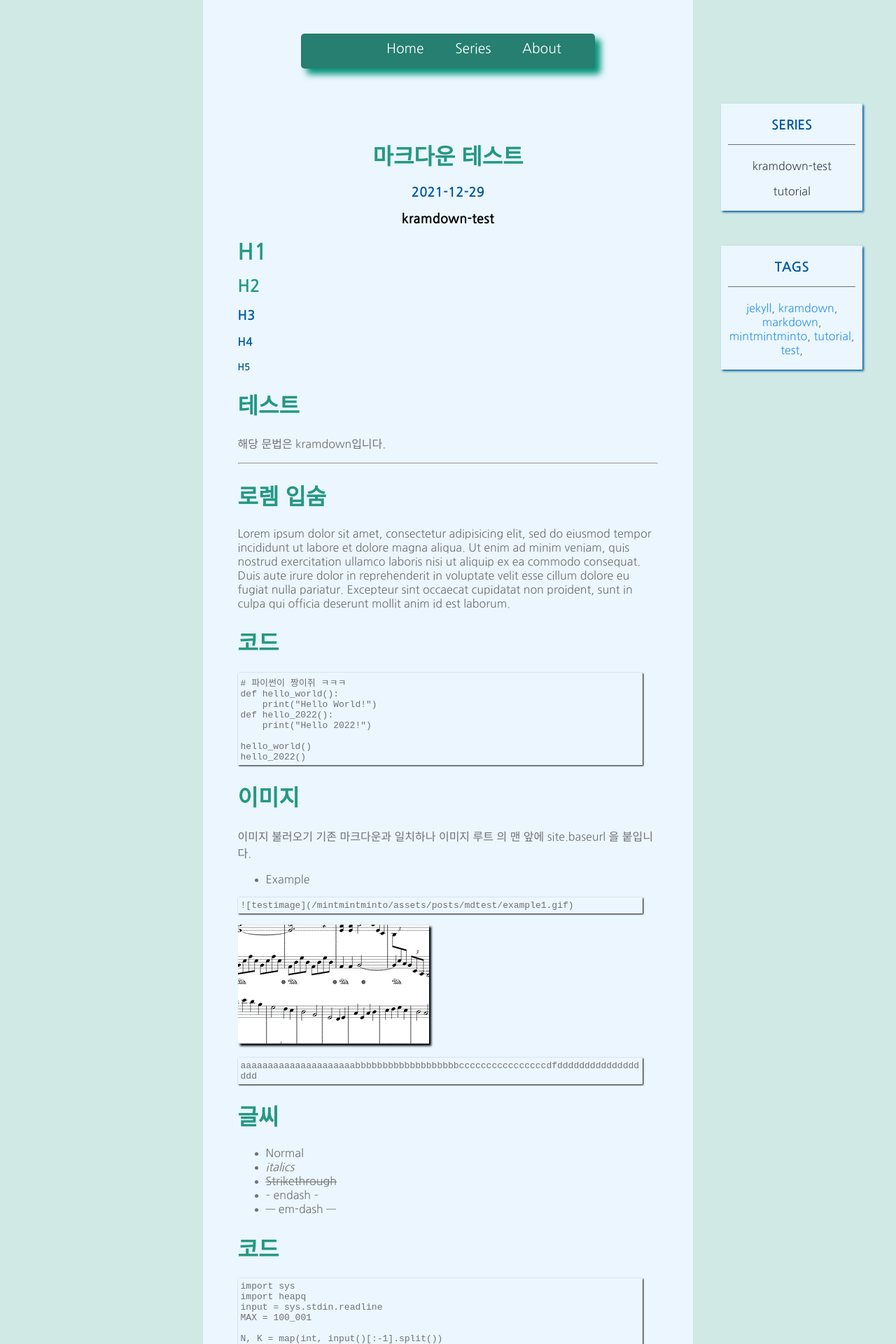
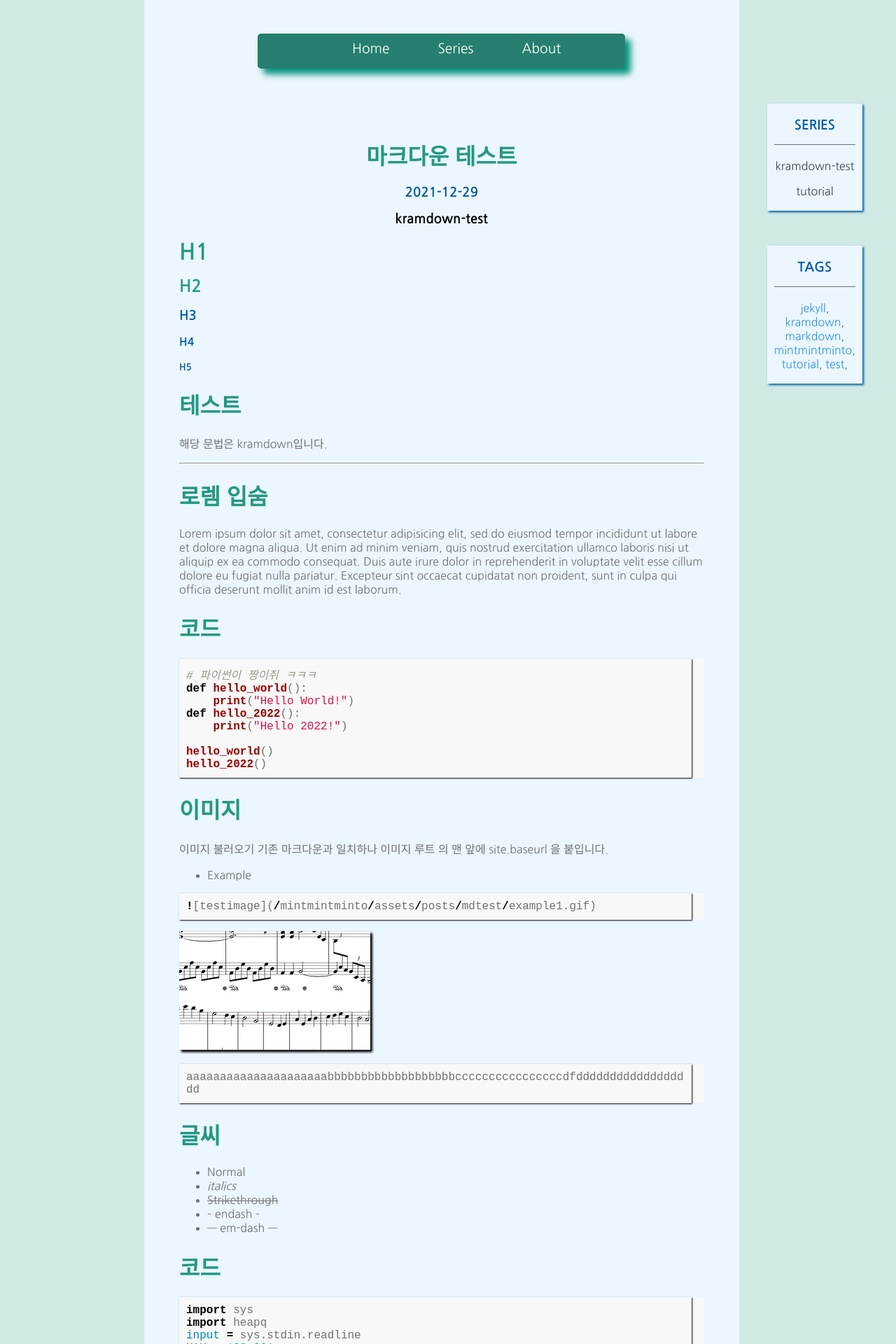
Before and after one commit to recoma96/mintmintminto, a Jekyll site: the page built from _posts/2021-12-30-markdown.markdown, in a window 1280 px wide. Shown: the top 1920 px of the page at 70% size. Built offline with Jekyll 4.4.1, drawn with Linux system fonts in a browser that asks for light colours; some web fonts are replaced.

Commit message:
Design: Test Code Highlight

```diff
--- a/_config.yml
+++ b/_config.yml
@@ -8,7 +8,7 @@ baseurl: "/mintmintminto"
 url: "https://vector-7.github.io"
 
 # For Test
-# host: 192.168.1.109
+host: 192.168.1.109
 
 theme: minima
 plugins:
--- a/_sass/base.scss
+++ b/_sass/base.scss
@@ -16,10 +16,11 @@ img {
 }
 pre {
     width: 95%;
-    padding: 4px;
+    padding: 10px;
     box-shadow: 1.3px 1px 2px black;
 }
 code {
+    font-family: 'Nanum Gothic Coding', monospace;
     white-space: pre-wrap;
 }
 .tag {
--- /dev/null
+++ b/_sass/code.scss
@@ -0,0 +1,209 @@
+.highlight table td { padding: 5px; }
+.highlight table pre { margin: 0; }
+.highlight .cm {
+  color: #999988;
+  font-style: italic;
+}
+.highlight .cp {
+  color: #999999;
+  font-weight: bold;
+}
+.highlight .c1 {
+  color: #999988;
+  font-style: italic;
+}
+.highlight .cs {
+  color: #999999;
+  font-weight: bold;
+  font-style: italic;
+}
+.highlight .c, .highlight .ch, .highlight .cd, .highlight .cpf {
+  color: #999988;
+  font-style: italic;
+}
+.highlight .gd {
+  color: #000000;
+  background-color: #ffdddd;
+}
+.highlight .ge {
+  color: #000000;
+  font-style: italic;
+}
+.highlight .gr {
+  color: #aa0000;
+}
+.highlight .gh {
+  color: #999999;
+}
+.highlight .gi {
+  color: #000000;
+  background-color: #ddffdd;
+}
+.highlight .go {
+  color: #888888;
+}
+.highlight .gp {
+  color: #555555;
+}
+.highlight .gs {
+  font-weight: bold;
+}
+.highlight .gu {
+  color: #aaaaaa;
+}
+.highlight .gt {
+  color: #aa0000;
+}
+.highlight .kc {
+  color: #000000;
+  font-weight: bold;
+}
+.highlight .kd {
+  color: #000000;
+  font-weight: bold;
+}
+.highlight .kn {
+  color: #000000;
+  font-weight: bold;
+}
+.highlight .kp {
+  color: #000000;
+  font-weight: bold;
+}
+.highlight .kr {
+  color: #000000;
+  font-weight: bold;
+}
+.highlight .kt {
+  color: #445588;
+  font-weight: bold;
+}
+.highlight .k, .highlight .kv {
+  color: #000000;
+  font-weight: bold;
+}
+.highlight .mf {
+  color: #009999;
+}
+.highlight .mh {
+  color: #009999;
+}
+.highlight .il {
+  color: #009999;
+}
+.highlight .mi {
+  color: #009999;
+}
+.highlight .mo {
+  color: #009999;
+}
+.highlight .m, .highlight .mb, .highlight .mx {
+  color: #009999;
+}
+.highlight .sa {
+  color: #000000;
+  font-weight: bold;
+}
+.highlight .sb {
+  color: #d14;
+}
+.highlight .sc {
+  color: #d14;
+}
+.highlight .sd {
+  color: #d14;
+}
+.highlight .s2 {
+  color: #d14;
+}
+.highlight .se {
+  color: #d14;
+}
+.highlight .sh {
+  color: #d14;
+}
+.highlight .si {
+  color: #d14;
+}
+.highlight .sx {
+  color: #d14;
+}
+.highlight .sr {
+  color: #009926;
+}
+.highlight .s1 {
+  color: #d14;
+}
+.highlight .ss {
+  color: #990073;
+}
+.highlight .s, .highlight .dl {
+  color: #d14;
+}
+.highlight .na {
+  color: #008080;
+}
+.highlight .bp {
+  color: #999999;
+}
+.highlight .nb {
+  color: #0086B3;
+}
+.highlight .nc {
+  color: #445588;
+  font-weight: bold;
+}
+.highlight .no {
+  color: #008080;
+}
+.highlight .nd {
+  color: #3c5d5d;
+  font-weight: bold;
+}
+.highlight .ni {
+  color: #800080;
+}
+.highlight .ne {
+  color: #990000;
+  font-weight: bold;
+}
+.highlight .nf, .highlight .fm {
+  color: #990000;
+  font-weight: bold;
+}
+.highlight .nl {
+  color: #990000;
+  font-weight: bold;
+}
+.highlight .nn {
+  color: #555555;
+}
+.highlight .nt {
+  color: #000080;
+}
+.highlight .vc {
+  color: #008080;
+}
+.highlight .vg {
+  color: #008080;
+}
+.highlight .vi {
+  color: #008080;
+}
+.highlight .nv, .highlight .vm {
+  color: #008080;
+}
+.highlight .ow {
+  color: #000000;
+  font-weight: bold;
+}
+.highlight .o {
+  color: #000000;
+  font-weight: bold;
+}
+.highlight .w {
+  color: #bbbbbb;
+}
+.highlight {
+  background-color: #f8f8f8;
+}
--- a/assets/css/main.scss
+++ b/assets/css/main.scss
@@ -5,6 +5,7 @@
 // font-family: 'Noto Sans KR', sans-serif;
 @import url('https://fonts.googleapis.com/css2?family=Noto+Sans+KR:wght@100;300;400;500;700;900&display=swap');
 @import url('https://fonts.googleapis.com/css2?family=Nanum+Gothic:wght@400;700;800&family=Noto+Sans+KR:wght@100;300;400;500;700;900&display=swap');
+@import url('https://fonts.googleapis.com/css2?family=Nanum+Gothic+Coding:wght@400;700&display=swap');
 // colors
 // backgrounc color
 $background-color: #EBF6FF;
@@ -64,4 +65,4 @@ $media-line-width-mobile: 760px;
 }
 
 // import_sass
-@import "navbar", "layers", "base";
+@import "navbar", "layers", "base", "code.scss";
```
